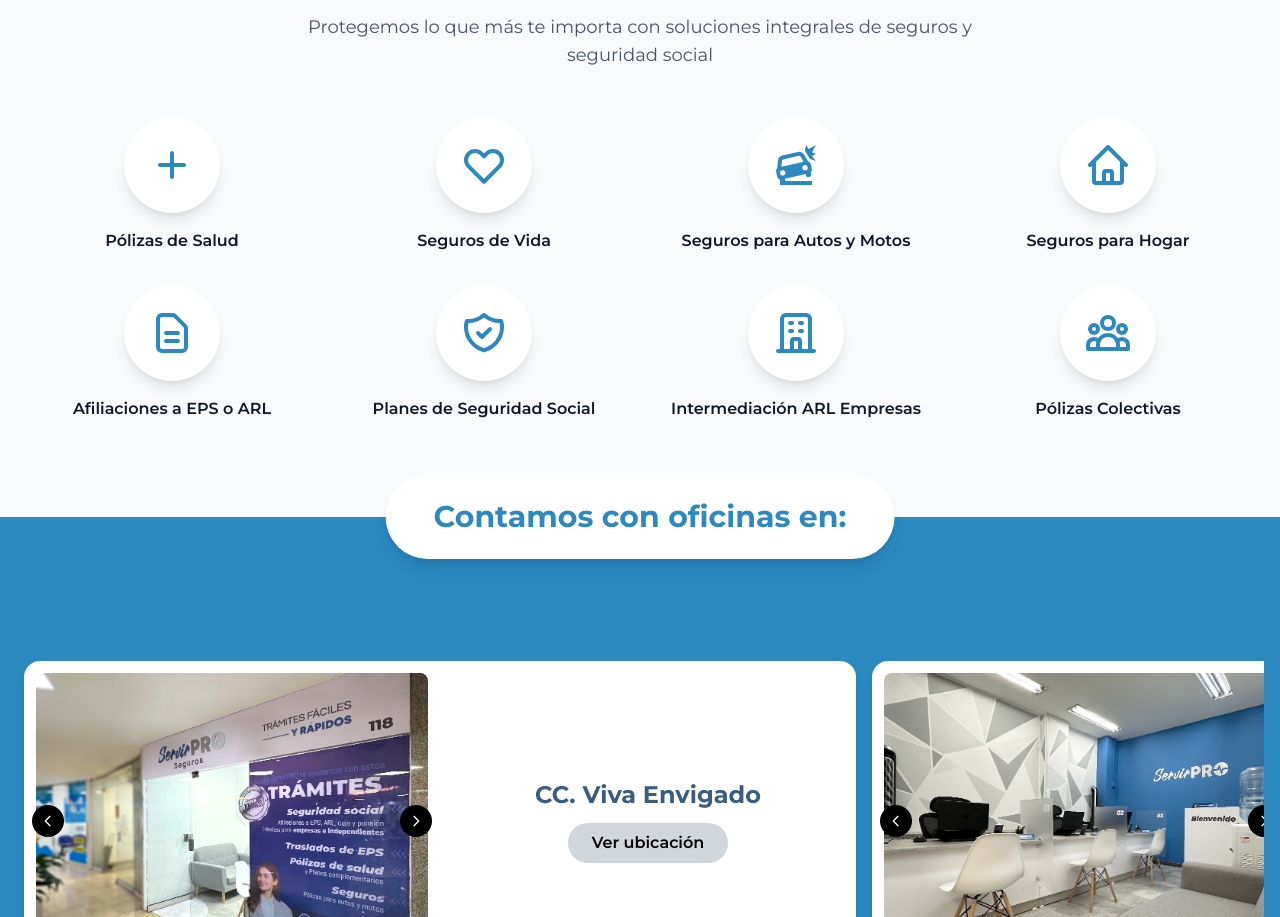
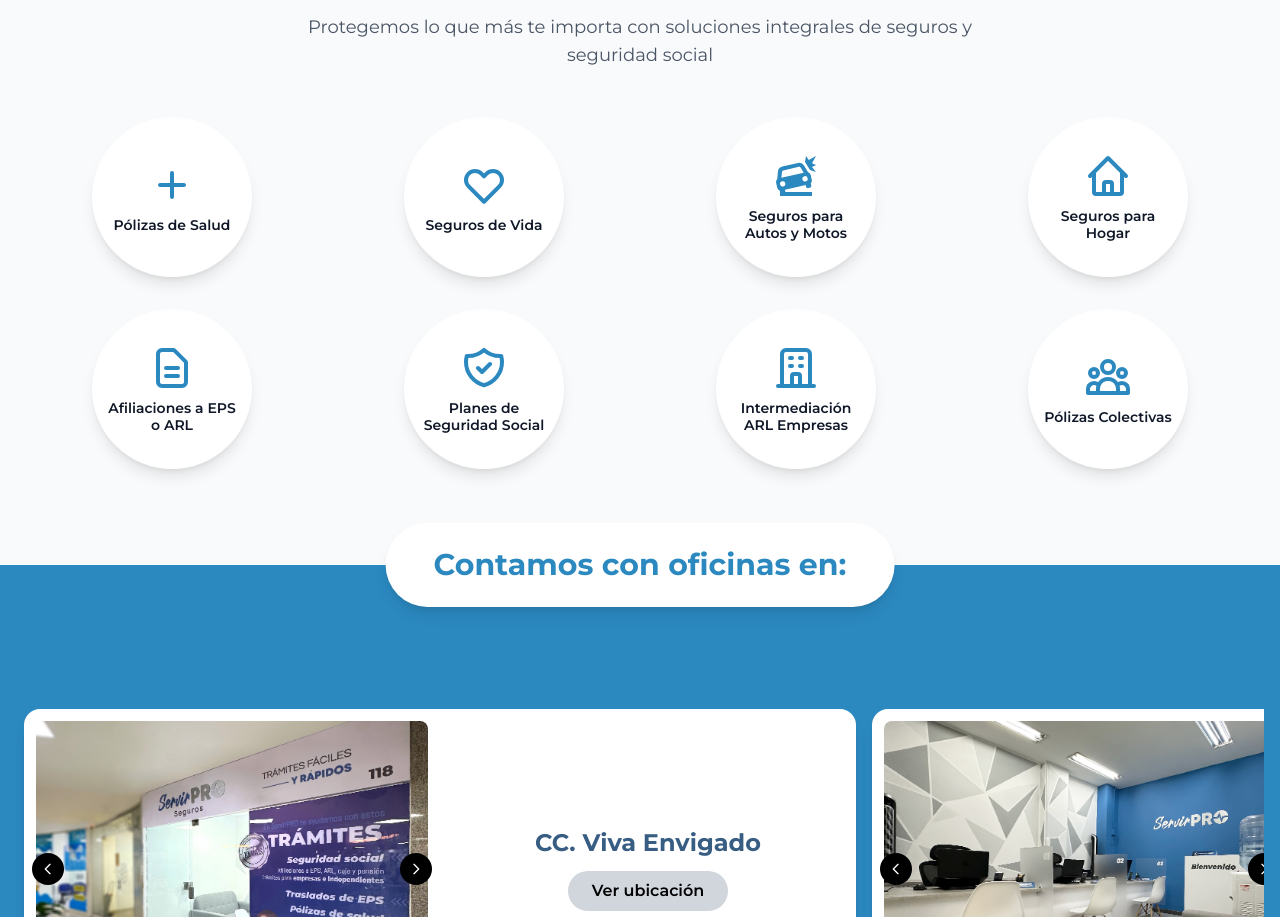
Before and after one commit to JohnatanRamos/ServirPro-Page, an Astro site: page / in a window 1280 px wide. Shown: the part 1164-2081 px from the top of the page. Built offline with nearby package versions, Linux system fonts and the light colour scheme; Astro itself is replaced by a stand-in of ours.

Commit message:
feat(ServiceIcon): improve hover effects and layout
- Add scale transform on hover for better visual feedback
- Increase icon size and add padding for better spacing
- Move title inside the icon container and adjust text size

```diff
--- a/src/components/ui/ServiceIcon.astro
+++ b/src/components/ui/ServiceIcon.astro
@@ -59,11 +59,13 @@ function getIconSVG(type: string) {
 }
 ---
 
-<div class={`text-center group cursor-pointer ${className}`}>
-  <div class="bg-white rounded-full w-20 h-20 md:w-24 md:h-24 mx-auto mb-4 flex items-center justify-center shadow-lg group-hover:shadow-xl transition-shadow duration-300">
-    <Fragment set:html={getIconSVG(iconType)} />
+<div class={`group cursor-pointer transform transition-all duration-300 md:hover:scale-110 ${className}`}>
+  <div class="bg-white rounded-full w-32 h-32 md:w-40 md:h-40 mx-auto flex flex-col items-center justify-center shadow-lg group-hover:shadow-xl transition-shadow duration-300 p-4">
+    <div class="mb-2">
+      <Fragment set:html={getIconSVG(iconType)} />
+    </div>
+    <h3 class="text-xs md:text-sm font-semibold text-gray-900 group-hover:text-servir-blue transition-colors duration-300 text-center leading-tight">
+      {title}
+    </h3>
   </div>
-  <h3 class="text-sm md:text-base font-semibold text-gray-900 group-hover:text-servir-blue transition-colors duration-300">
-    {title}
-  </h3>
 </div>
```
